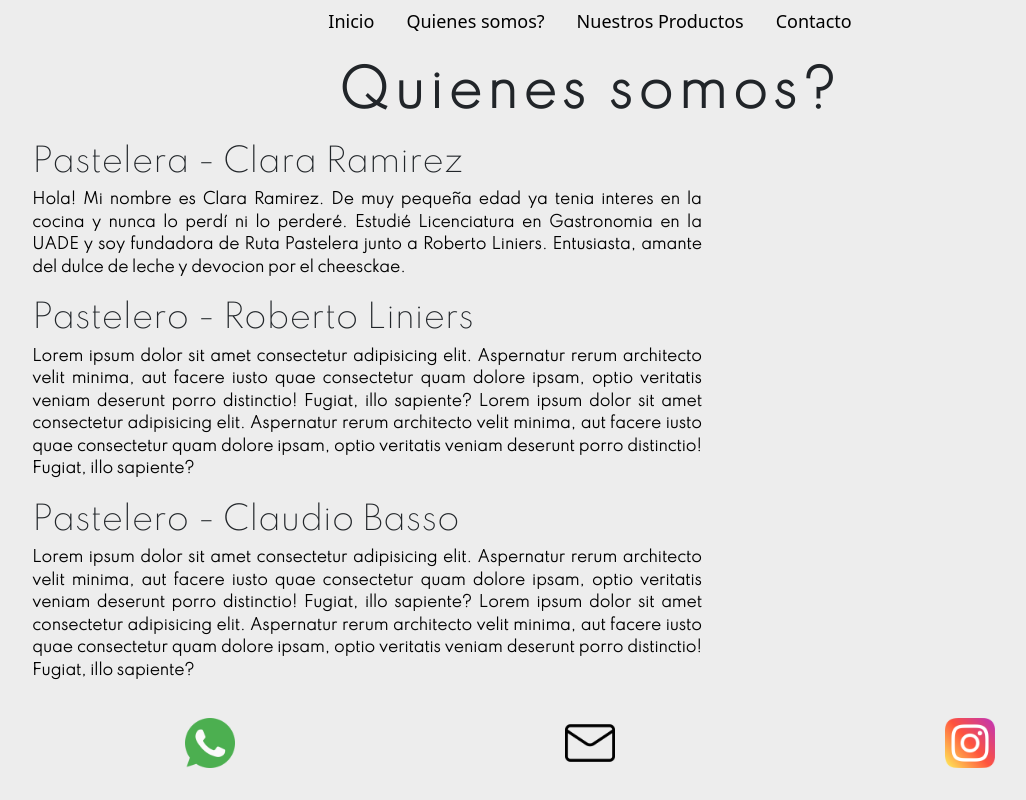
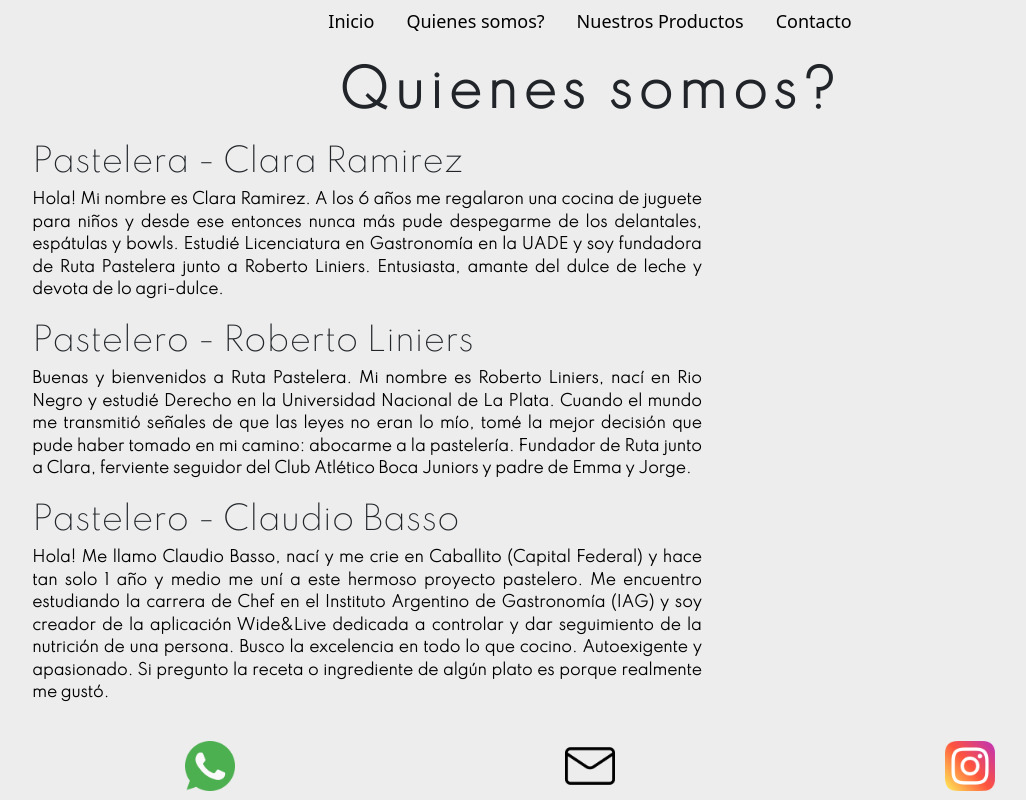
Before and after one commit to matiasfagan/proyectoCoderhouseWeb, a website: page rutaPastelera/quienesSomos.html in a window 1280 px wide. Shown: the whole page, without its empty margins (50-1076 px from the left). Drawn offline with nearby package versions, Linux system fonts and the light colour scheme.

Commit message:
Quienes somos

```diff
--- a/rutaPastelera/quienesSomos.html
+++ b/rutaPastelera/quienesSomos.html
@@ -41,17 +41,16 @@
         <!-- Presentacion Chefs. Titulo secundario y contenido -->
         <div class="container">
             <h2 class="quieneSomos__titulo--secundario"> Pastelera - Clara Ramirez</h2>
-            <p class="quienesSomos_contenido">Hola! Mi nombre es Clara Ramirez. De muy pequeña edad ya tenia interes en la cocina y nunca
-                lo perdí ni lo perderé.
-                Estudié Licenciatura en Gastronomia en la UADE y soy fundadora de Ruta Pastelera junto a
-                Roberto Liniers.
-                Entusiasta, amante del dulce de leche y devocion por el cheesckae.</p>
+            <p class="quienesSomos_contenido">Hola! Mi nombre es Clara Ramirez. A los 6 años me regalaron una cocina de juguete para niños y desde ese entonces nunca más pude despegarme de los delantales, espátulas y bowls.
+                Estudié Licenciatura en Gastronomía en la UADE y soy fundadora de Ruta Pastelera junto a Roberto Liniers.
+                Entusiasta, amante del dulce de leche y devota de lo agri-dulce.</p>
             <h2 class="quieneSomos__titulo--secundario">Pastelero - Roberto Liniers</h2>
-            <p class="quienesSomos_contenido">Lorem ipsum dolor sit amet consectetur adipisicing elit. Aspernatur rerum architecto velit minima, aut facere iusto quae consectetur quam dolore ipsam, optio veritatis veniam deserunt porro distinctio! Fugiat, illo sapiente?
-                Lorem ipsum dolor sit amet consectetur adipisicing elit. Aspernatur rerum architecto velit minima, aut facere iusto quae consectetur quam dolore ipsam, optio veritatis veniam deserunt porro distinctio! Fugiat, illo sapiente?</p>
+            <p class="quienesSomos_contenido">Buenas y bienvenidos a Ruta Pastelera. Mi nombre es Roberto Liniers, nací en Rio Negro y estudié Derecho en la Universidad Nacional de La Plata. Cuando el mundo me transmitió señales de que las leyes no eran lo mío, tomé la mejor decisión que pude haber tomado en mi camino: abocarme a la pastelería.
+                Fundador de Ruta junto a Clara, ferviente seguidor del Club Atlético Boca Juniors y padre de Emma y Jorge.</p>
             <h2 class="quieneSomos__titulo--secundario">Pastelero - Claudio Basso</h2>
-            <p class="quienesSomos_contenido">Lorem ipsum dolor sit amet consectetur adipisicing elit. Aspernatur rerum architecto velit minima, aut facere iusto quae consectetur quam dolore ipsam, optio veritatis veniam deserunt porro distinctio! Fugiat, illo sapiente?
-                Lorem ipsum dolor sit amet consectetur adipisicing elit. Aspernatur rerum architecto velit minima, aut facere iusto quae consectetur quam dolore ipsam, optio veritatis veniam deserunt porro distinctio! Fugiat, illo sapiente?</p>
+            <p class="quienesSomos_contenido">Hola! Me llamo Claudio Basso, nací y me crie en Caballito (Capital Federal) y hace tan solo 1 año y medio me uní a este hermoso proyecto pastelero.
+                Me encuentro estudiando la carrera de Chef en el Instituto Argentino de Gastronomía (IAG) y soy creador de la aplicación Wide&Live dedicada a controlar y dar seguimiento de la nutrición de una persona.
+                Busco la excelencia en todo lo que cocino. Autoexigente y apasionado. Si pregunto la receta o ingrediente de algún plato es porque realmente me gustó.</p>
         </div>
     </main>
     <footer>
```
